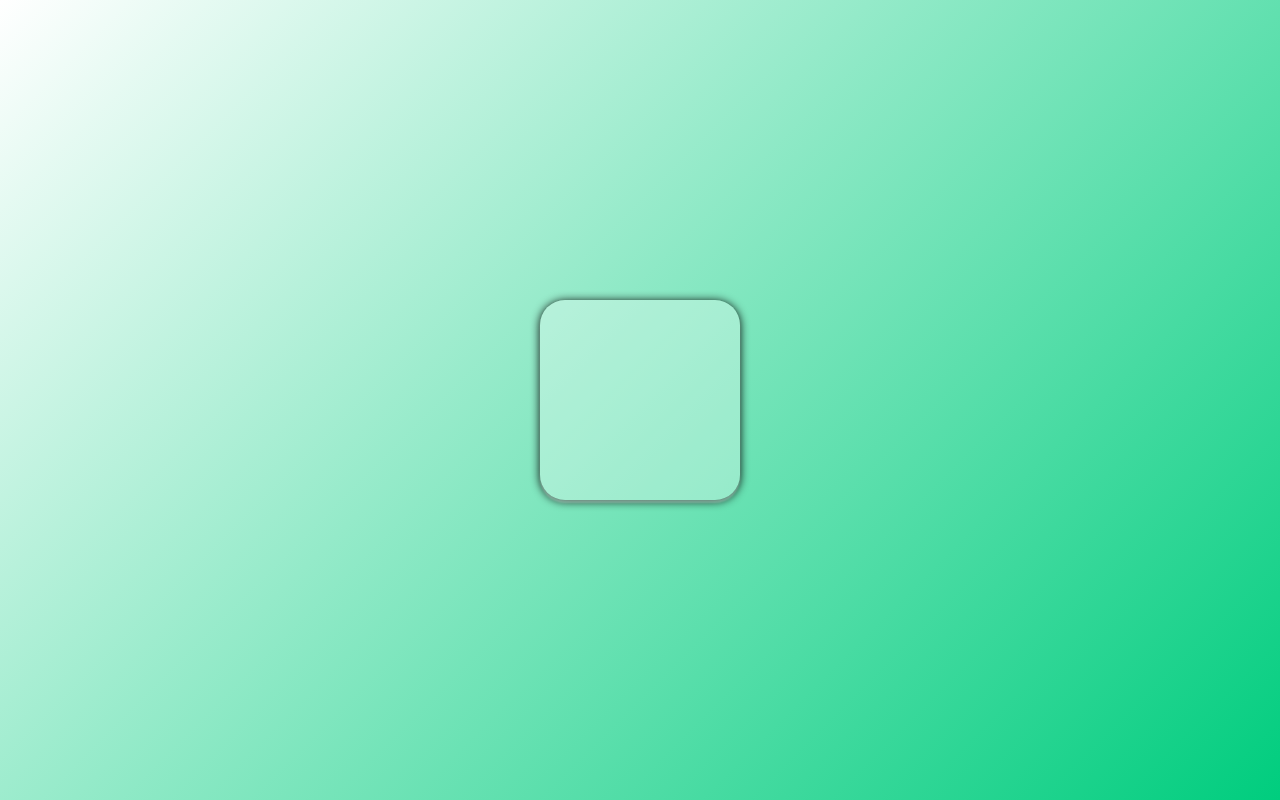
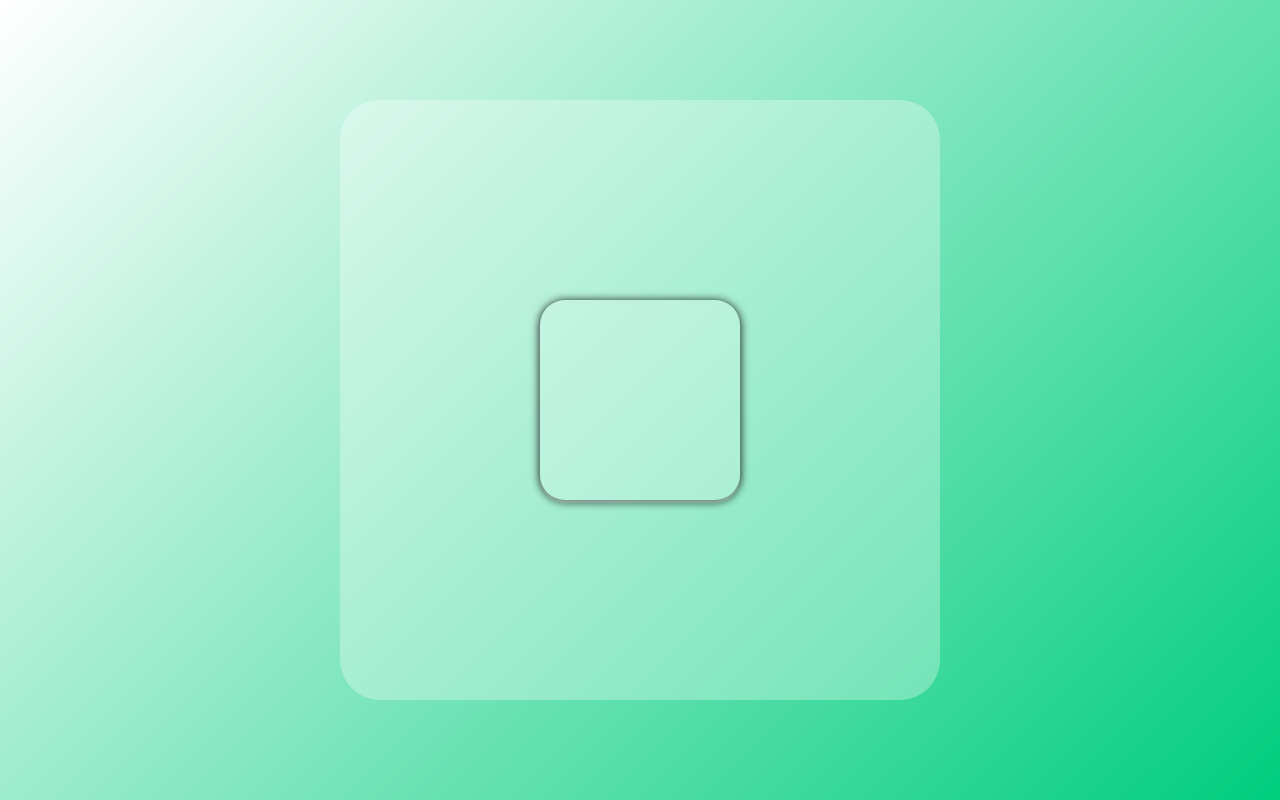
Before and after one commit to ahyeonmin/framer-motion, a React (Create React App) app: page / in a window 1280 px wide. Built offline with nearby package versions, Linux system fonts and the light colour scheme.

Commit message:
drag (dragConstraints / dragSnapToOrigin)

```diff
--- a/src/App.tsx
+++ b/src/App.tsx
@@ -1,4 +1,4 @@
-import React from 'react';
+import React, { useRef } from 'react';
 import styled from 'styled-components';
 import { motion } from 'framer-motion';
 
@@ -9,10 +9,20 @@ const Wrapper = styled.div`
   justify-content: center;
   align-items: center;
 `;
+const BiggerBox = styled(motion.div)`
+  display: flex;
+  justify-content: center;
+  align-items: center;
+  width: 600px;
+  height: 600px;
+  background-color: rgba(255, 255, 255, 0.3);
+  border-radius: 40px;
+  overflow: hidden;
+`;
 const Box = styled(motion.div)`
   width: 200px;
   height: 200px;
-  background-color: rgba(255, 255, 255, 0.3);
+  background-color: rgba(255, 255, 255, 0.2);
   border-radius: 25px;
   box-shadow: 0 3px 2px rgba(255, 255, 255, 0.3), 0 1px 10px;
 `;
@@ -20,13 +30,25 @@ const Box = styled(motion.div)`
 const boxVars = {
   hover: { scale: 1.5, rotateZ: 90 },
   click: { scale: 1, borderRadius: "100px" },
-  drag: { backgroundColor: "#1dd1a1" }
+  drag: {  }
 }
 
 function App() {
+  const biggerBoxRef = useRef<HTMLDivElement>(null);
   return (
     <Wrapper>
-      <Box drag variants={boxVars} whileHover="hover" whileTap="click" whileDrag="drag"/>
+      <BiggerBox ref={biggerBoxRef}>
+        <Box
+          drag
+          dragConstraints={biggerBoxRef}
+          dragSnapToOrigin
+          dragElastic={0.5}
+          variants={boxVars}
+          whileHover="hover"
+          whileTap="click"
+          whileDrag="drag"
+        />
+      </BiggerBox>
     </Wrapper>
   );
 }
```
